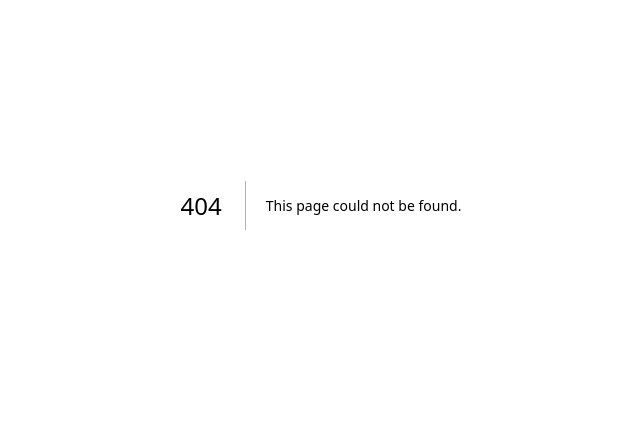
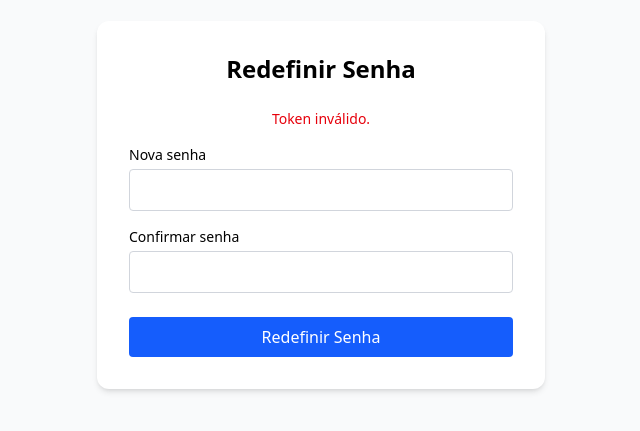
Before and after one commit to luishsilva09/MVP-SaaS, a Next.js app: page /reset-password in a window 1280 px wide. Before the commit this address had no page. Shown: the part 195-626 px from the top of the page, without its empty margins (319-959 px from the left). Built offline with nearby package versions, Linux system fonts and the light colour scheme.

Commit message:
Feat: Pagina de esqueci senha

```diff
--- /dev/null
+++ b/src/app/reset-password/page.tsx
@@ -0,0 +1,100 @@
+// /app/reset-password/page.tsx
+"use client";
+
+import { useState, useEffect } from "react";
+import { useSearchParams, useRouter } from "next/navigation";
+
+export default function ResetPasswordPage() {
+    const searchParams = useSearchParams();
+    const router = useRouter();
+    const token = searchParams.get("token");
+
+    const [password, setPassword] = useState("");
+    const [confirm, setConfirm] = useState("");
+    const [loading, setLoading] = useState(false);
+    const [message, setMessage] = useState<{ type: "success" | "error"; text: string } | null>(null);
+
+    useEffect(() => {
+        if (!token) {
+            setMessage({ type: "error", text: "Token inválido." });
+        }
+    }, [token]);
+
+    const handleSubmit = async (e: React.FormEvent) => {
+        e.preventDefault();
+        if (!token) return;
+
+        if (password.length < 6) {
+            return setMessage({ type: "error", text: "A senha deve ter pelo menos 6 caracteres." });
+        }
+
+        if (password !== confirm) {
+            return setMessage({ type: "error", text: "As senhas não coincidem." });
+        }
+
+        setLoading(true);
+        setMessage(null);
+
+        const res = await fetch("/api/auth/reset-password", {
+            method: "POST",
+            headers: { "Content-Type": "application/json" },
+            body: JSON.stringify({ token, password }),
+        });
+
+        const data = await res.json();
+
+        if (res.ok) {
+            setMessage({ type: "success", text: "Senha redefinida com sucesso!" });
+            setTimeout(() => {
+                router.push("/"); // redireciona para login
+            }, 2000);
+        } else {
+            setMessage({ type: "error", text: data.error || "Erro ao redefinir senha." });
+        }
+
+        setLoading(false);
+    };
+
+    return (
+        <div className="flex items-center justify-center min-h-screen px-4 bg-gray-50">
+            <form onSubmit={handleSubmit} className="bg-white p-8 rounded-xl shadow-md w-full max-w-md">
+                <h2 className="text-2xl font-bold mb-6 text-center">Redefinir Senha</h2>
+
+                {message && (
+                    <p
+                        className={`mb-4 text-sm text-center ${message.type === "error" ? "text-red-600" : "text-green-600"
+                            }`}
+                    >
+                        {message.text}
+                    </p>
+                )}
+
+                <label className="block text-sm font-medium mb-1">Nova senha</label>
+                <input
+                    type="password"
+                    className="w-full p-2 border border-gray-300 rounded mb-4"
+                    value={password}
+                    onChange={(e) => setPassword(e.target.value)}
+                    required
+                />
+
+                <label className="block text-sm font-medium mb-1">Confirmar senha</label>
+                <input
+                    type="password"
+                    className="w-full p-2 border border-gray-300 rounded mb-6"
+                    value={confirm}
+                    onChange={(e) => setConfirm(e.target.value)}
+                    required
+                />
+
+                <button
+                    type="submit"
+                    disabled={loading}
+                    className="w-full bg-blue-600 text-white py-2 rounded hover:bg-blue-700 transition"
+                >
+                    {loading ? "Redefinindo..." : "Redefinir Senha"}
+                </button>
+            </form>
+        </div>
+    );
+}
```
